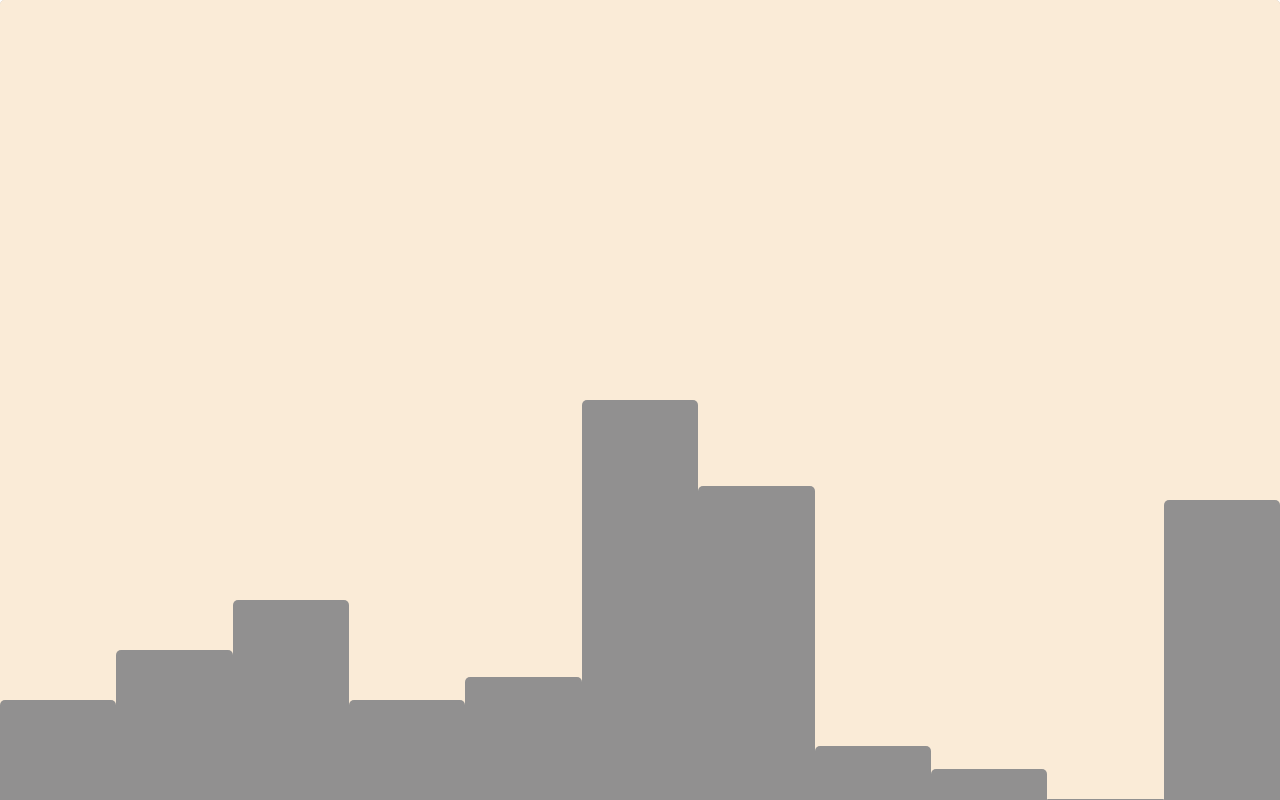
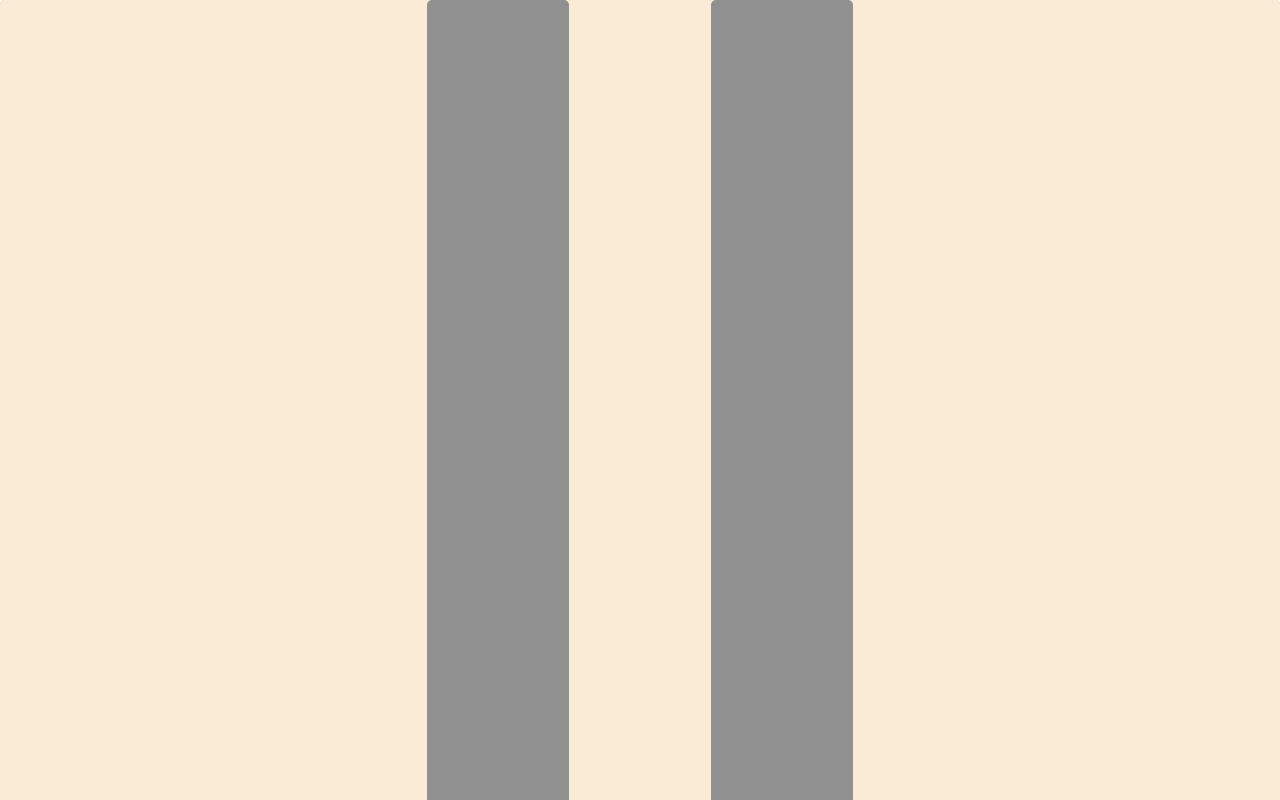
Before and after one commit to TyrnanBatch/algorithm-visualisation, a React (Create React App) app: page / in a window 1280 px wide. Built offline with nearby package versions, Linux system fonts and the light colour scheme.

Commit message:
bars now given height based of max height

```diff
--- a/src/components/bar/Bar.tsx
+++ b/src/components/bar/Bar.tsx
@@ -6,11 +6,11 @@ interface BarProps {
     width: number;
 }
 
-export default function Bar(props: BarProps): JSX.Element {
+export default function Bar(props: BarProps): React.ReactElement {
     return (
         <>
             <div
-                style={{width: `${String(props.width)}%`, height: `${String(props.height)}px`}}
+                style={{width: `${String(props.width)}%`, height: `${String(props.height)}%`}}
             />
         </>
     );
--- a/src/components/bars/Bars.tsx
+++ b/src/components/bars/Bars.tsx
@@ -3,27 +3,27 @@ import React from "react";
 import Bar from '../bar/Bar'
 
 let data: number[] = [
-    100, 150, 200, 100, 123, 400, 314, 54, 31, 1, 300
+    0,0,0,100,0,100,0,0,0
 ];
 
-export default class Bars extends React.Component {
+export default function Bars(): React.ReactElement {
 
-    getGreatestValue = () => {
+    const getGreatestValue = () => {
         let greatestValue: number = 0;
         for (let i: number = 0; i < data.length; i++) {
             if (data[i] > greatestValue) {
                 greatestValue = data[i];
             }
         }
+        console.log(greatestValue)
         return greatestValue;
-    }
+    };
 
-    render() {
-        let bars: JSX.Element = (
+    let bars: React.ReactElement = (
         <>
             {
-                    data.map(function (val: number) {
-                        return <Bar width={100 / data.length} height={val}/>
+                data.map((val: number) => {
+                    return <Bar width={100 / data.length} height={(val/getGreatestValue())*100}/>
                 })
             }
         </>
@@ -35,4 +35,3 @@ export default class Bars extends React.Component {
         </div>
     );
 };
-};
```
Lines whose indentation alone changed are shown as unchanged.
